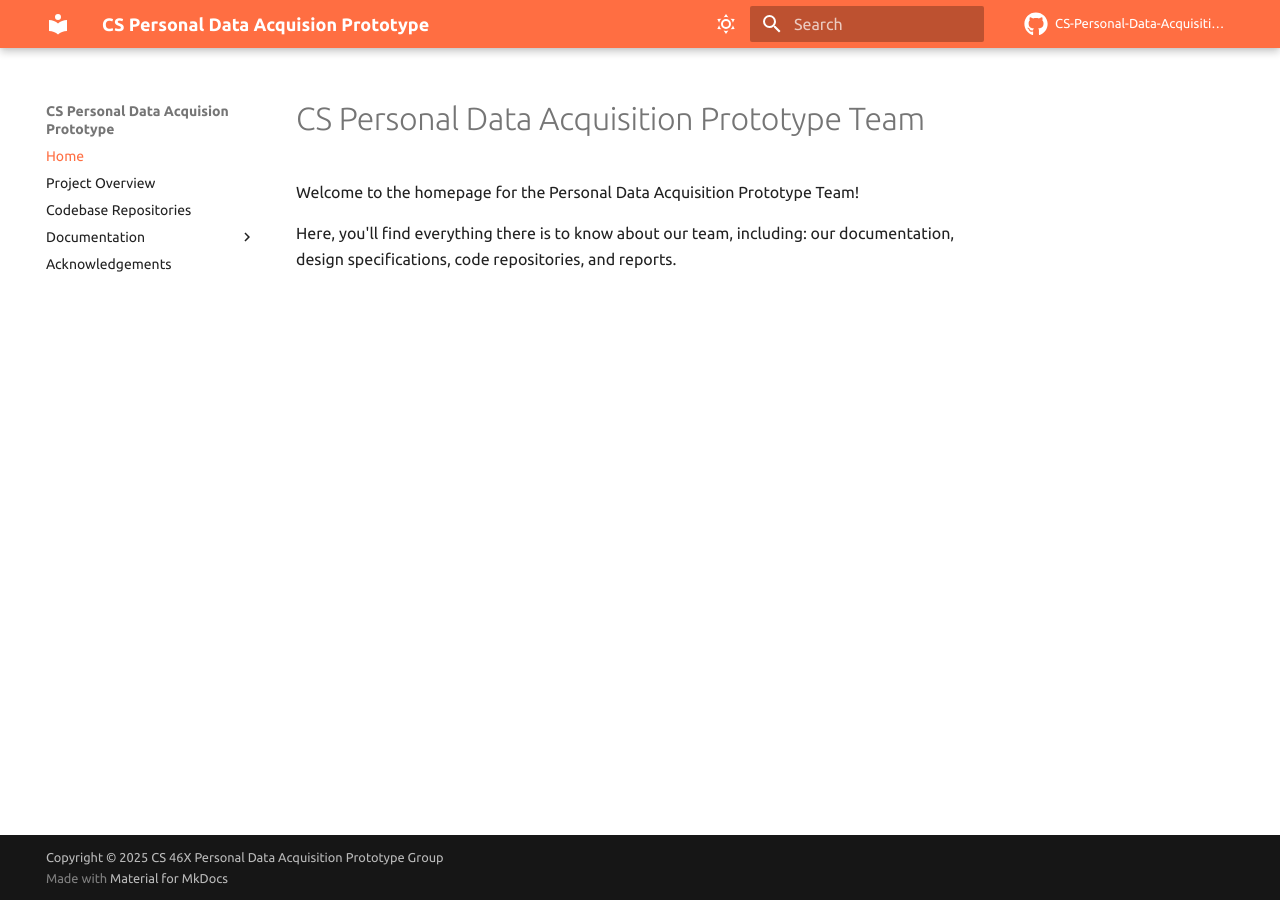
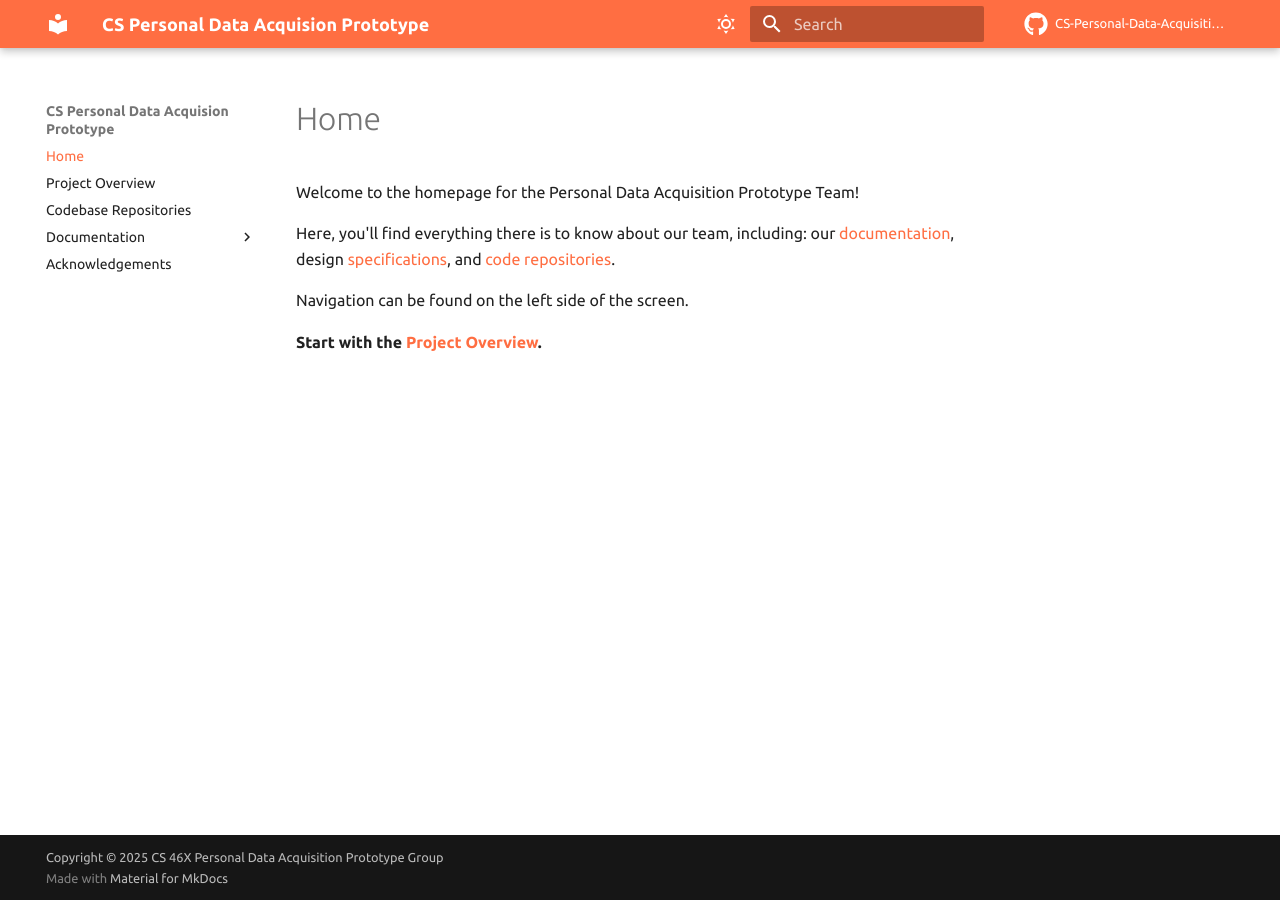
Before and after one commit to CS-Personal-Data-Acquisition-Prototype/CS-Personal-Data-Acquisition-Prototype.github.io, an MkDocs documentation site: the page built from docs/index.md, in a window 1280 px wide. Built offline with MkDocs 1.6.1 and Material for MkDocs 9.7.7, drawn with Linux system fonts in a browser that asks for light colours.

Commit message:
Added a few links

```diff
--- a/docs/index.md
+++ b/docs/index.md
@@ -1,5 +1,9 @@
-# CS Personal Data Acquisition Prototype Team
+# Home
 
 Welcome to the homepage for the Personal Data Acquisition Prototype Team!
 
-Here, you'll find everything there is to know about our team, including: our documentation, design specifications, code repositories, and reports.
+Here, you'll find everything there is to know about our team, including: our [documentation](design.md), design [specifications](specification.md), and [code repositories](repositories.md).
+
+Navigation can be found on the left side of the screen.
+
+**Start with the [Project Overview](overview.md).**
```
